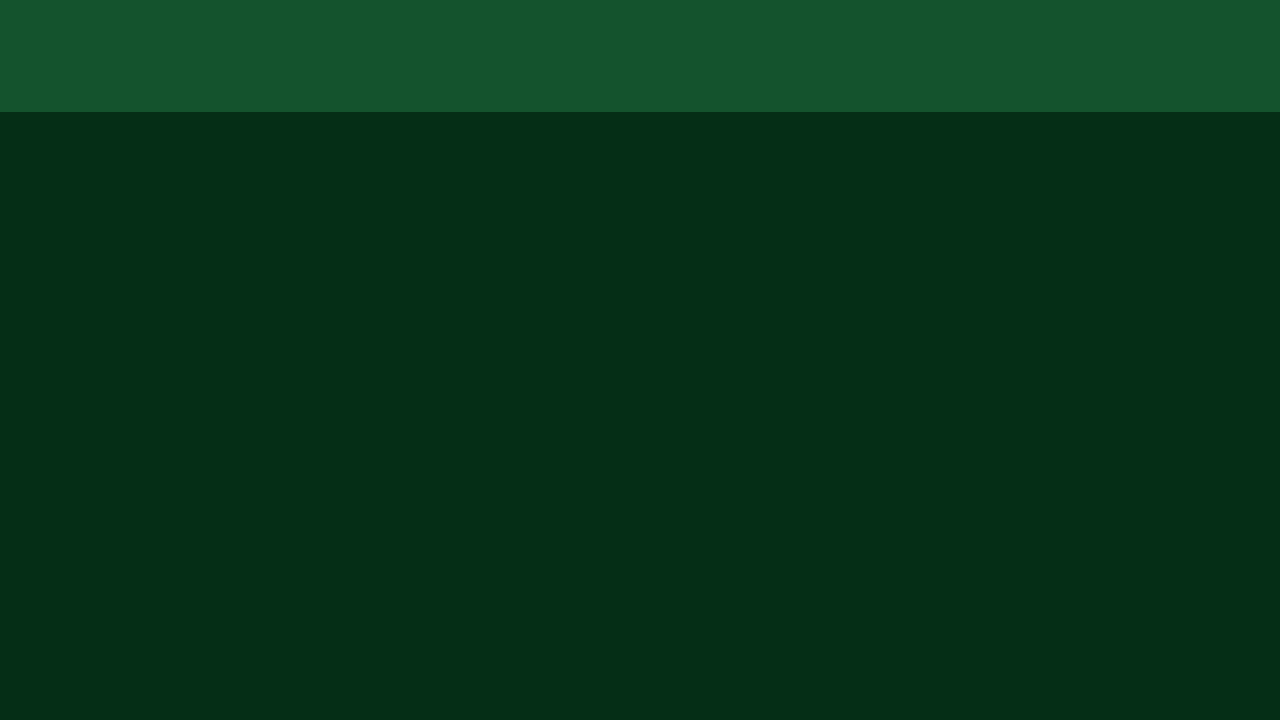
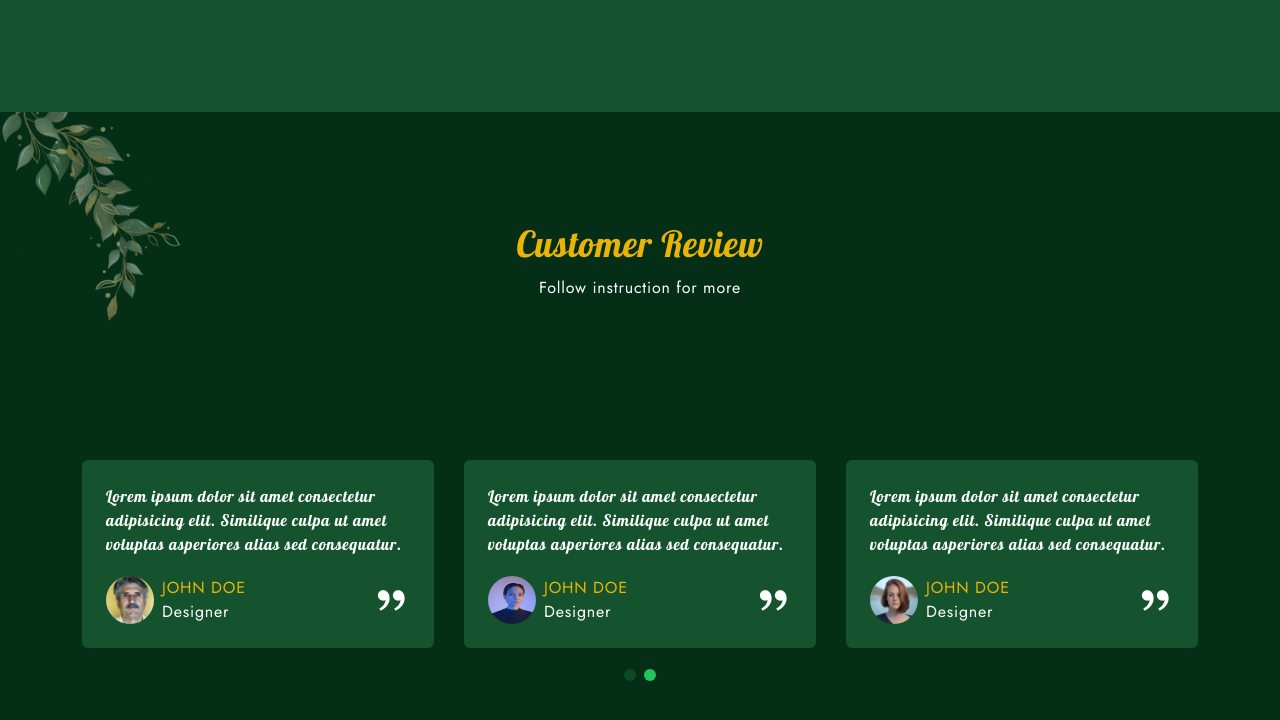
Before and after one commit to yousseflach/plantTailwindProject, a website: page index.html in a window 1280 px wide. Shown: the part 3265-3985 px from the top of the page. Before the commit the page ends 3601 px from the top, so only its background shows below. Drawn offline with nearby package versions, Linux system fonts and the light colour scheme.

```diff
--- a/index.html
+++ b/index.html
@@ -18,6 +18,11 @@
     />
 
     <!--~~~~~~~~~~~~~~~ Swiper's CSS ~~~~~~~~~~~~~~~-->
+    <link
+      rel="stylesheet"
+      href="https://cdn.jsdelivr.net/npm/swiper@11/swiper-bundle.min.css"
+    />
+
     <link href="./output.css" rel="stylesheet" />
 
     <title>Plant Website || TailwindCSS</title>
@@ -307,7 +312,9 @@
           <p class="max-w-2xl">Follow instruction for more</p>
         </div>
 
-        <div class="container w-full grid grid-cols-1 gap-x-8 gap-y-36  md:grid-cols-2 lg:grid-cols-3 xl:grid-cols-4">
+        <div
+          class="container w-full grid grid-cols-1 gap-x-8 gap-y-36 md:grid-cols-2 lg:grid-cols-3 xl:grid-cols-4"
+        >
           <!-- card 1 -->
           <div class="popular_card bg-green-950 p-10 pt-24 rounded-md relative">
             <img
@@ -415,7 +422,114 @@
       </section>
 
       <!--~~~~~~~~~~~~~~~ Review ~~~~~~~~~~~~~~~-->
-      <section id="review"></section>
+      <section id="review" class="relative mb-20 md:mb-28 overflow-hidden">
+        <div class="absolute -top-8 -left-12 opacity-50">
+          <img class="w-40 md:w-52 xl:w-64" src="assets/img/leaf-4.png" alt="" />
+        </div>
+
+        <div
+          class="flex flex-col items-center gap-3 text-center mb-40 md:mb-28"
+        >
+          <h2 class="title">Customer Review</h2>
+          <p class="max-w-2xl">Follow instruction for more</p>
+        </div>
+
+        <div class="container">
+          <div class="swiper py-12">
+            <ul class="swiper-wrapper">
+              <li class="swiper-slide">
+                <div class="flex flex-col gap-5 bg-green-900 rounded-md p-6">
+                  <p class="font-Lobs">
+                    Lorem ipsum dolor sit amet consectetur adipisicing elit.
+                    Similique culpa ut amet voluptas asperiores alias sed
+                    consequatur.
+                  </p>
+                  <div class="flex items-center">
+                    <img
+                      class="w-12 h-12 rounded-full"
+                      src="assets/img/review-1.jpg"
+                      alt="review_image"
+                    />
+                    <div class="ml-2">
+                      <p class="text-yellow-500 uppercase">John doe</p>
+                      <p>Designer</p>
+                    </div>
+                    <i class="ri-double-quotes-r text-4xl ml-auto"></i>
+                  </div>
+                </div>
+              </li>
+
+              <li class="swiper-slide">
+                <div class="flex flex-col gap-5 bg-green-900 rounded-md p-6">
+                  <p class="font-Lobs">
+                    Lorem ipsum dolor sit amet consectetur adipisicing elit.
+                    Similique culpa ut amet voluptas asperiores alias sed
+                    consequatur.
+                  </p>
+                  <div class="flex items-center">
+                    <img
+                      class="w-12 h-12 rounded-full"
+                      src="assets/img/review-2.jpg"
+                      alt="review_image"
+                    />
+                    <div class="ml-2">
+                      <p class="text-yellow-500 uppercase">John doe</p>
+                      <p>Designer</p>
+                    </div>
+                    <i class="ri-double-quotes-r text-4xl ml-auto"></i>
+                  </div>
+                </div>
+              </li>
+
+              <li class="swiper-slide">
+                <div class="flex flex-col gap-5 bg-green-900 rounded-md p-6">
+                  <p class="font-Lobs">
+                    Lorem ipsum dolor sit amet consectetur adipisicing elit.
+                    Similique culpa ut amet voluptas asperiores alias sed
+                    consequatur.
+                  </p>
+                  <div class="flex items-center">
+                    <img
+                      class="w-12 h-12 rounded-full"
+                      src="assets/img/review-4.jpg"
+                      alt="review_image"
+                    />
+                    <div class="ml-2">
+                      <p class="text-yellow-500 uppercase">John doe</p>
+                      <p>Designer</p>
+                    </div>
+                    <i class="ri-double-quotes-r text-4xl ml-auto"></i>
+                  </div>
+                </div>
+              </li>
+
+              <li class="swiper-slide">
+                <div class="flex flex-col gap-5 bg-green-900 rounded-md p-6">
+                  <p class="font-Lobs">
+                    Lorem ipsum dolor sit amet consectetur adipisicing elit.
+                    Similique culpa ut amet voluptas asperiores alias sed
+                    consequatur.
+                  </p>
+                  <div class="flex items-center">
+                    <img
+                      class="w-12 h-12 rounded-full"
+                      src="assets/img/review-3.jpg"
+                      alt="review_image"
+                    />
+                    <div class="ml-2">
+                      <p class="text-yellow-500 uppercase">John doe</p>
+                      <p>Designer</p>
+                    </div>
+                    <i class="ri-double-quotes-r text-4xl ml-auto"></i>
+                  </div>
+                </div>
+              </li>
+            </ul>
+
+            <div class="swiper-pagination"></div>
+          </div>
+        </div>
+      </section>
     </main>
 
     <!--~~~~~~~~~~~~~~~ Footer ~~~~~~~~~~~~~~~-->
@@ -434,6 +548,7 @@
     <!--~~~~~~~~~~~~~~~ Scroll Up ~~~~~~~~~~~~~~~-->
 
     <!--~~~~~~~~~~~~~~~ Swiper JS ~~~~~~~~~~~~~~~-->
+    <script src="https://cdn.jsdelivr.net/npm/swiper@11/swiper-bundle.min.js"></script>
 
     <!--~~~~~~~~~~ SCROLLREVEAL ~~~~~~~~~~-->
 
--- a/input.css
+++ b/input.css
@@ -59,3 +59,7 @@
 .popular_card:hover img {
   @apply -top-8;
 }
+
+.swiper-pagination-bullet {
+  @apply bg-green-500 w-3 h-3;
+}
--- a/main.js
+++ b/main.js
@@ -23,6 +23,33 @@
 
 
 /*~~~~~~~~~~~~~~~ SWIPER ~~~~~~~~~~~~~~~*/
+const swiper = new Swiper('.swiper', {
+    // Optional parameters
+    speed: 400,
+    spaceBetween: 30,
+    autoplay: {
+        delay: 3000,
+        disableOnInteraction: false
+    },
+
+    // If we need pagination
+    pagination: {
+      el: '.swiper-pagination',
+      clickable: true,
+    },
+    grabCursor: true,
+    breakpoints: {
+        640: {
+            slidesPerView: 1
+        },
+        768: {
+            slidesPerView: 2
+        },
+        1024: {
+            slidesPerView: 3
+        },
+    }
+  });
 
 
 /*~~~~~~~~~~~~~~~ SCROLL SECTIONS ACTIVE LINK ~~~~~~~~~~~~~~~*/
```
Also changed, not shown: output.css.
